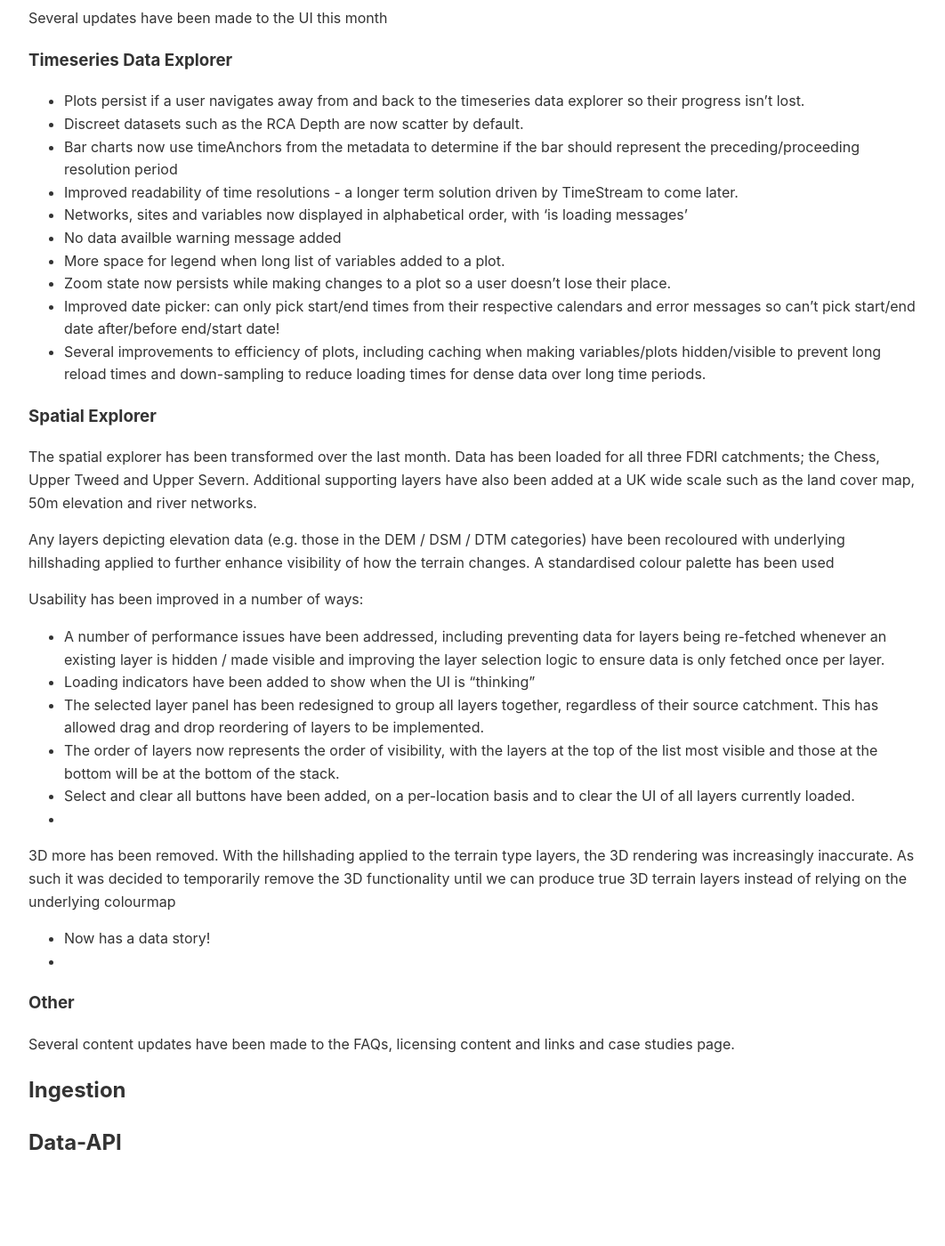
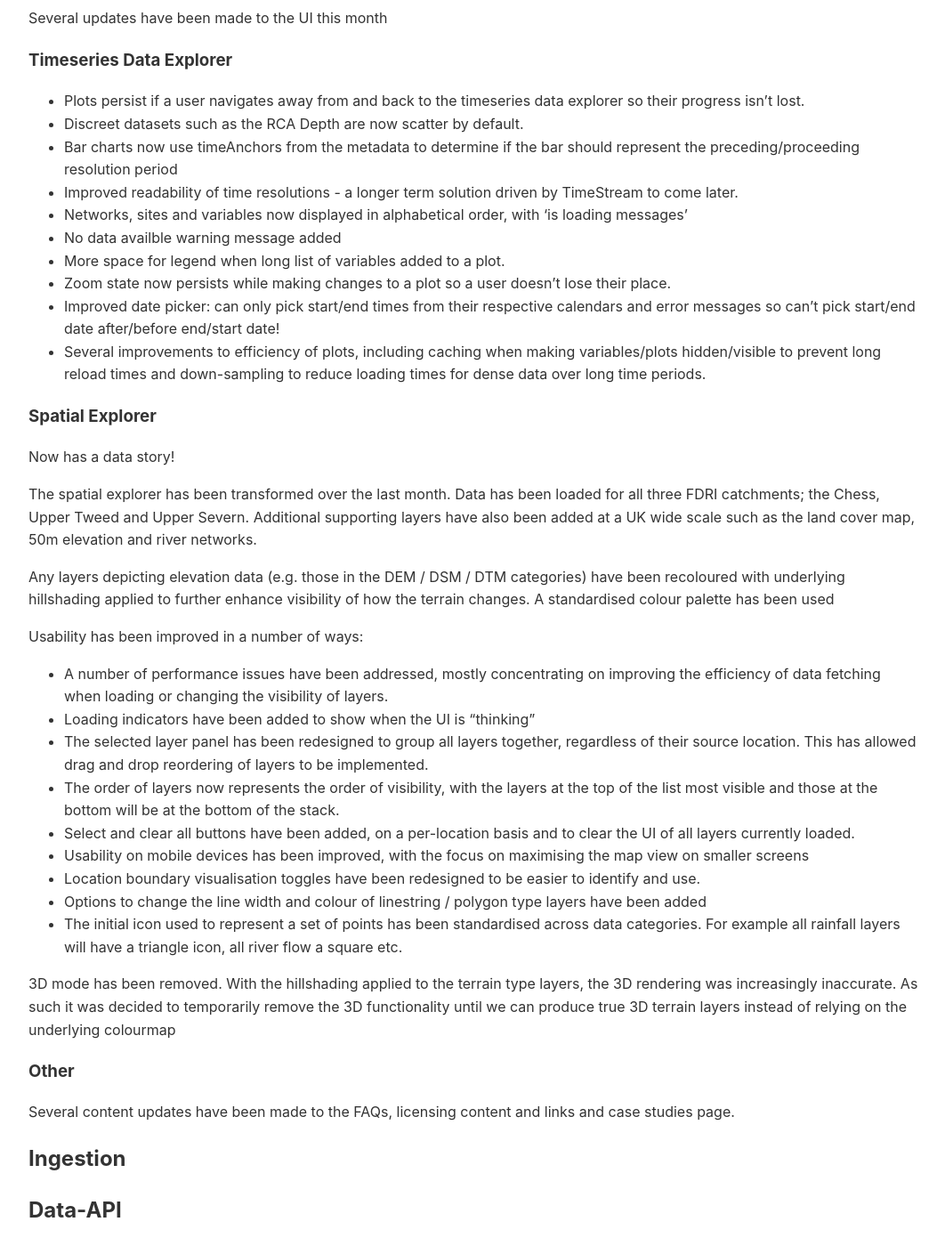
Before and after one commit to NERC-CEH/fdri_words, a Jekyll site: the page built from weeknotes/2026/34.md, in a window 1280 px wide and 1400 px high, scrolled down 670 px. Shown: the whole window at 89% size, without its empty margins (108-1170 px from the left). Built offline with Jekyll 4.4.1, drawn with Linux system fonts in a browser that asks for light colours; our own code applies the rules of GitHub Pages for plain Markdown files; before the commit the page ends 1993 px from its top, so only the background shows below that.

Commit message:
Update 34.md

```diff
--- a/weeknotes/2026/34.md
+++ b/weeknotes/2026/34.md
@@ -25,24 +25,24 @@ Several updates have been made to the UI this month
   and down-sampling to reduce loading times for dense data over long time periods.
 
 ### Spatial Explorer
+Now has a data story!
+
 The spatial explorer has been transformed over the last month. Data has been loaded for all three FDRI catchments; the Chess, Upper Tweed and Upper Severn. Additional supporting layers have also been added at a UK wide scale such as the land cover map, 50m elevation and river networks.
 
 Any layers depicting elevation data (e.g. those in the DEM / DSM / DTM categories) have been recoloured with underlying hillshading applied to further enhance visibility of how the terrain changes. A standardised colour palette has been used
 
 Usability has been improved in a number of ways:
-- A number of performance issues have been addressed, including preventing data for layers being re-fetched whenever an existing layer is hidden / made visible and improving the layer selection logic to ensure data is only fetched once per layer.
+- A number of performance issues have been addressed, mostly concentrating on improving the efficiency of data fetching when loading or changing the visibility of layers.
 - Loading indicators have been added to show when the UI is "thinking"
-- The selected layer panel has been redesigned to group all layers together, regardless of their source catchment. This has allowed drag and drop reordering of layers to be implemented.
+- The selected layer panel has been redesigned to group all layers together, regardless of their source location. This has allowed drag and drop reordering of layers to be implemented.
 - The order of layers now represents the order of visibility, with the layers at the top of the list most visible and those at the bottom will be at the bottom of the stack.
 - Select and clear all buttons have been added, on a per-location basis and to clear the UI of all layers currently loaded.
--
+- Usability on mobile devices has been improved, with the focus on maximising the map view on smaller screens
+- Location boundary visualisation toggles have been redesigned to be easier to identify and use.
+- Options to change the line width and colour of linestring / polygon type layers have been added
+- The initial icon used to represent a set of points has been standardised across data categories. For example all rainfall layers will have a triangle icon, all river flow a square etc.
 
-3D more has been removed. With the hillshading applied to the terrain type layers, the 3D rendering was increasingly inaccurate. As such it was decided to temporarily remove the 3D functionality until we can produce true 3D terrain layers instead of relying on the underlying colourmap
-
-
-
-- Now has a data story!
--
+3D mode has been removed. With the hillshading applied to the terrain type layers, the 3D rendering was increasingly inaccurate. As such it was decided to temporarily remove the 3D functionality until we can produce true 3D terrain layers instead of relying on the underlying colourmap
 
 ### Other
 Several content updates have been made to the FAQs, licensing content and links and case studies page.
```
